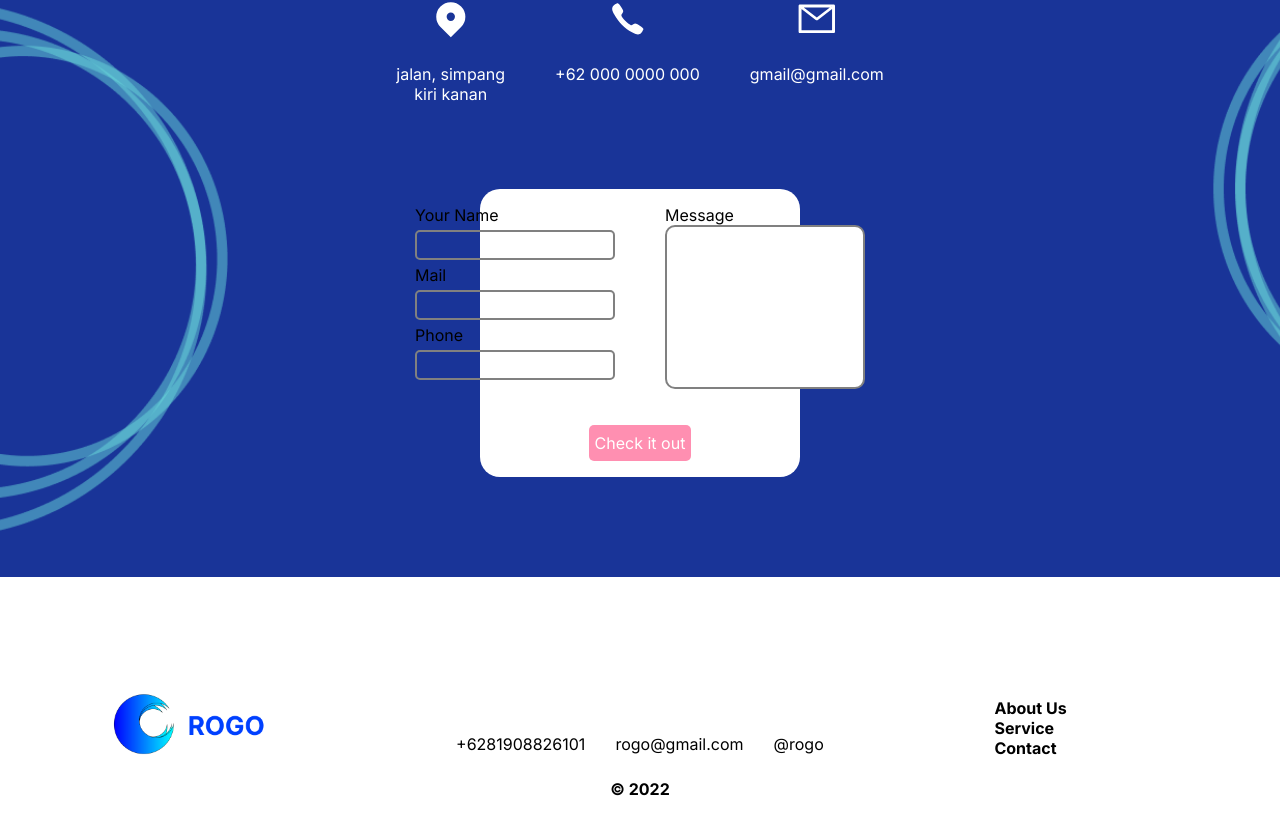
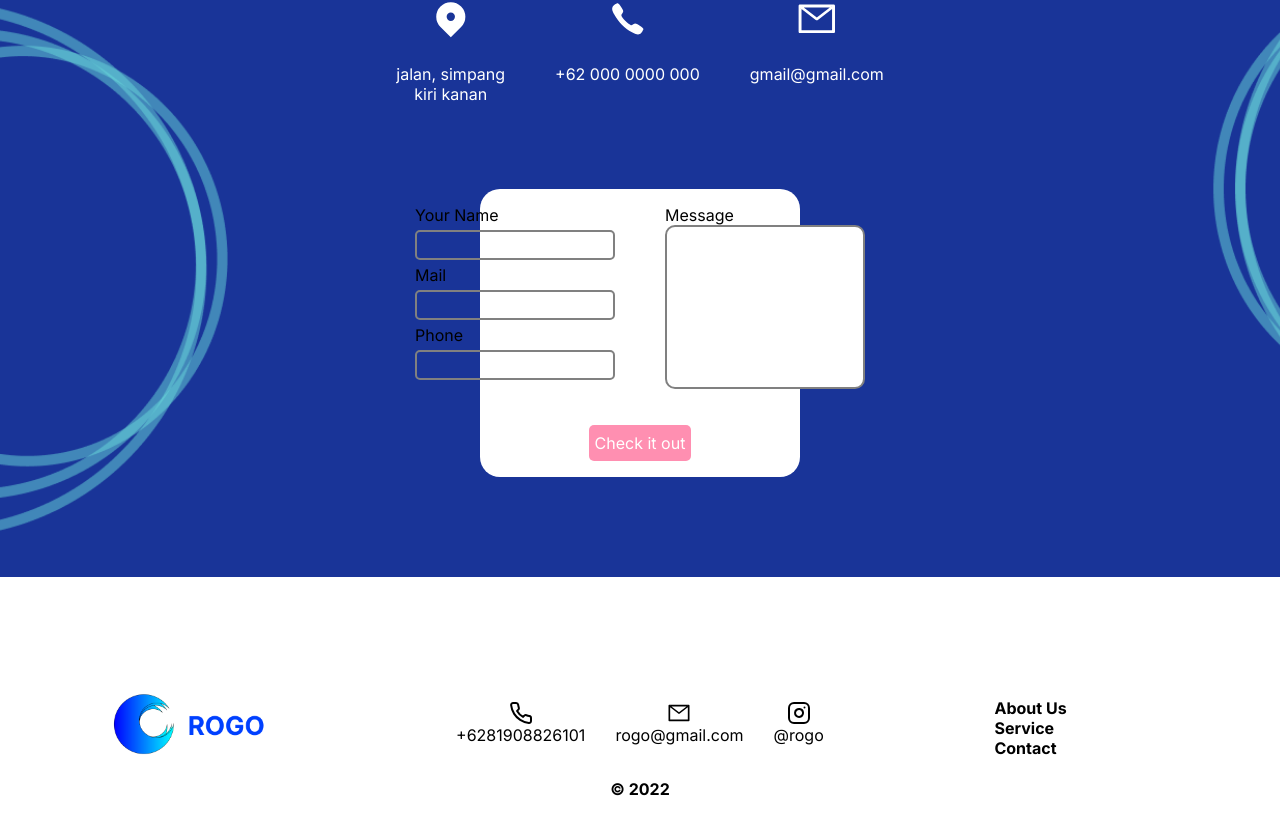
Before and after one commit to riozakirahman/company-profile-rogo, a React (Create React App) app in the folder rogo_project-main/: page /contact in a window 1280 px wide. Shown: the part 441-1276 px from the top of the page. Built offline with nearby package versions, Linux system fonts and the light colour scheme.

Commit message:
changing className in footer-icon

```diff
--- a/rogo_project-main/src/CSS/footer.css
+++ b/rogo_project-main/src/CSS/footer.css
@@ -35,8 +35,8 @@ footer .logo {
 .nav__link {
   font-weight: bold;
 }
-.contact-icon {
-  font-size: 2rem;
+.footer-icon {
+  font-size: 1.5rem;
 }
 
 .copy-right {
--- a/rogo_project-main/src/Component/footer.jsx
+++ b/rogo_project-main/src/Component/footer.jsx
@@ -1,8 +1,8 @@
-import '../CSS/footer.css';
-import logo from '../assets/Company Logo.png';
-import { FiInstagram } from 'react-icons/fi';
-import { FiPhone } from 'react-icons/fi';
-import { AiOutlineMail } from 'react-icons/ai';
+import "../CSS/footer.css";
+import logo from "../assets/Company Logo.png";
+import { FiInstagram } from "react-icons/fi";
+import { FiPhone } from "react-icons/fi";
+import { AiOutlineMail } from "react-icons/ai";
 const date = new Date();
 const getYears = date.getFullYear();
 
@@ -13,15 +13,15 @@ function Footer() {
         <img className="logo" src={logo} />
         <div className="contact-wrapper">
           <div className="contact">
-            <FiPhone className="contact-icon" />
+            <FiPhone className="footer-icon" />
             <p className="contact-text">+6281908826101</p>
           </div>
           <div className="contact">
-            <AiOutlineMail className="contact-icon" />
+            <AiOutlineMail className="footer-icon" />
             <p className="contact-text">rogo@gmail.com</p>
           </div>
           <div className="contact">
-            <FiInstagram className="contact-icon" />
+            <FiInstagram className="footer-icon" />
             <p className="contact-text">@rogo</p>
           </div>
         </div>
```
